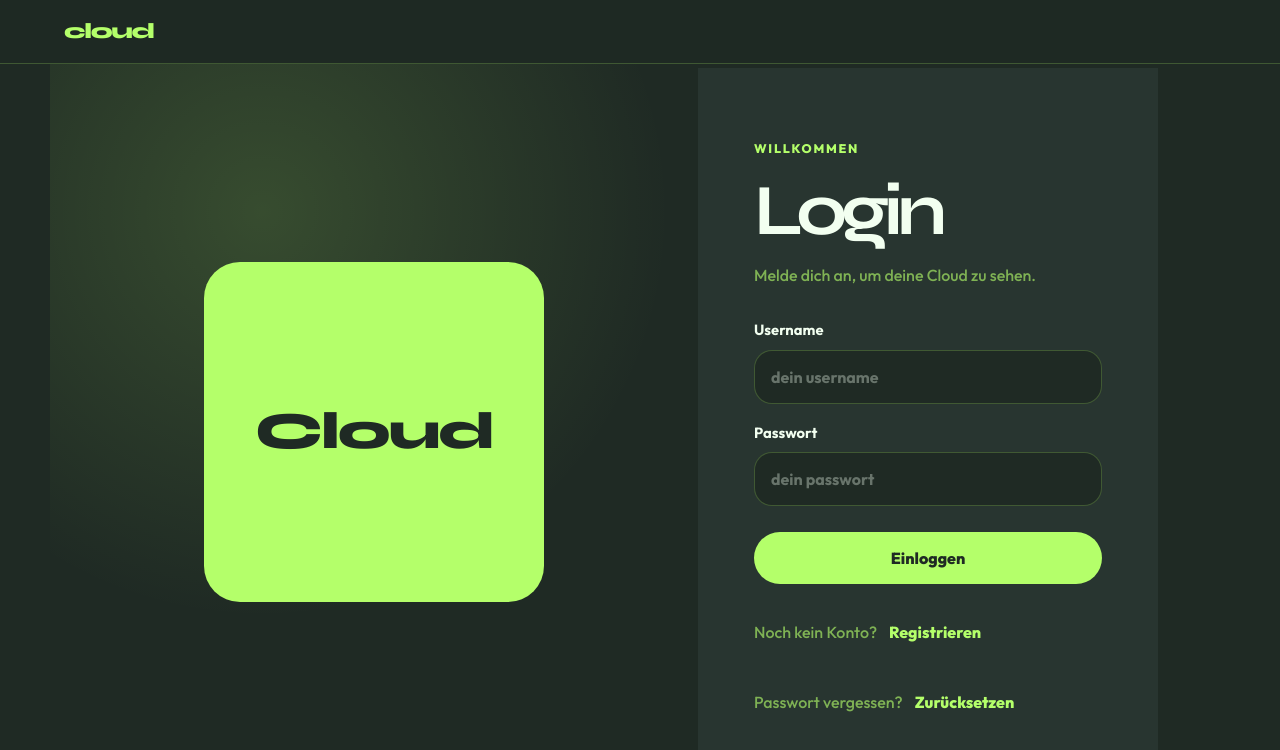
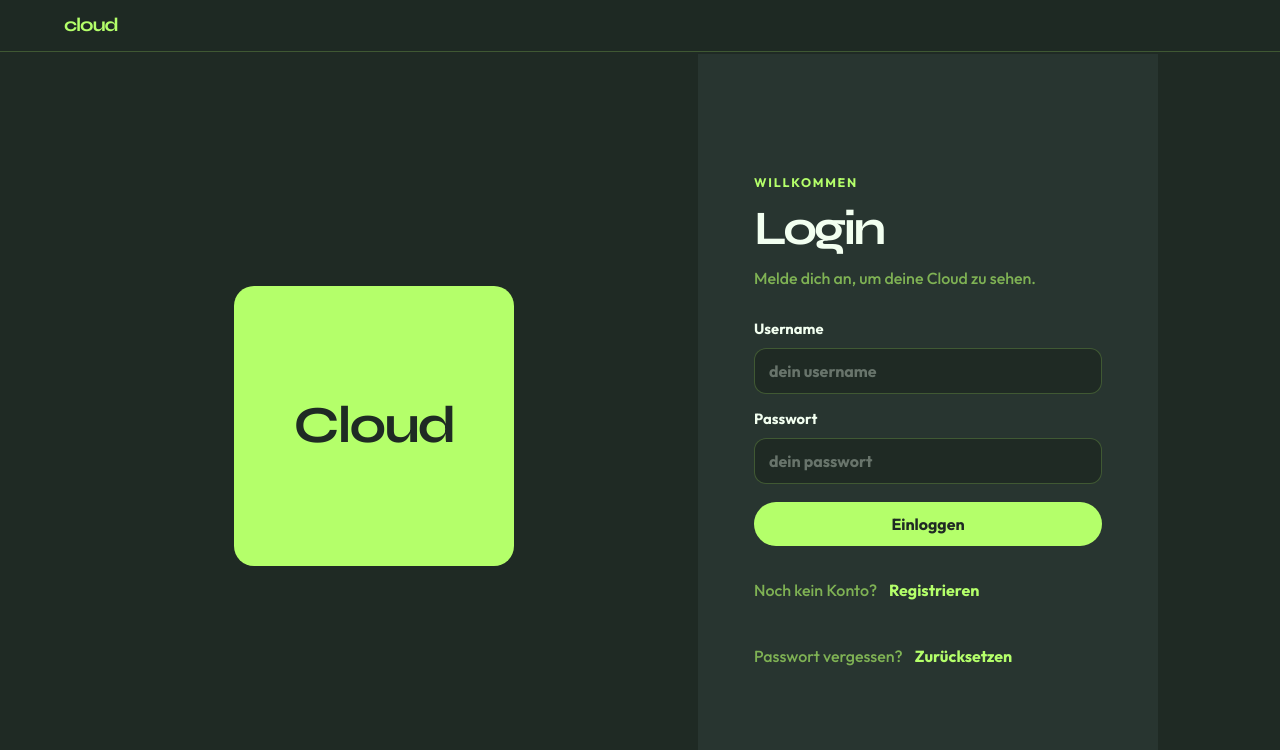
Before and after one commit to Daro48/ZickZack-Cloud, a React (Vite) app in the folder cloud-frontend/frontend/: page / in a window 1280 px wide. Shown: the top 750 px of the page. Built offline with nearby package versions, Linux system fonts and the light colour scheme; no server answers.

Commit message:
UI verbessert

```diff
--- a/cloud-frontend/frontend/src/App.css
+++ b/cloud-frontend/frontend/src/App.css
@@ -10,10 +10,10 @@
   border-bottom: 1px solid var(--border);
   backdrop-filter: blur(18px);
   display: grid;
-  gap: 12px;
+  gap: 8px;
   grid-template-columns: 1fr auto 1fr;
-  min-height: 64px;
-  padding: 12px var(--page-pad);
+  min-height: 52px;
+  padding: 8px var(--page-pad);
   position: sticky;
   top: 0;
   z-index: 5;
@@ -23,8 +23,8 @@
   justify-self: start;
   color: var(--acid-mint);
   font-family: Syne, Outfit, sans-serif;
-  font-size: clamp(1.15rem, 3vw, 1.35rem);
-  font-weight: 800;
+  font-size: clamp(1.05rem, 2.6vw, 1.2rem);
+  font-weight: 700;
   letter-spacing: -0.06em;
   text-decoration: none;
 }
@@ -50,10 +50,10 @@
   color: var(--text-muted);
   cursor: pointer;
   font: inherit;
-  font-size: 0.88rem;
-  font-weight: 800;
-  min-height: 40px;
-  padding: 8px 14px;
+  font-size: 0.84rem;
+  font-weight: 700;
+  min-height: 34px;
+  padding: 6px 12px;
 }
 
 .nav-link.is-active,
@@ -95,7 +95,7 @@
   margin: 0;
   color: var(--text-strong);
   font-size: 0.95rem;
-  font-weight: 800;
+  font-weight: 700;
 }
 
 .folder-picker-path {
@@ -135,15 +135,13 @@
 }
 
 .folder-field input {
-  background:
-    linear-gradient(160deg, rgba(180, 255, 106, 0.08), transparent 55%),
-    var(--panel);
+  background: var(--panel);
   border: 1px solid var(--border);
-  border-radius: 18px;
+  border-radius: 12px;
   color: var(--text-strong);
   font: inherit;
-  min-height: 52px;
-  padding: 12px 16px;
+  min-height: 44px;
+  padding: 10px 14px;
   width: 100%;
   transition:
     border-color 180ms ease,
@@ -156,17 +154,15 @@
 
 .folder-field input:focus {
   border-color: var(--acid-mint);
-  box-shadow: 0 0 0 4px var(--mint-soft);
+  box-shadow: 0 0 0 3px var(--mint-soft);
   outline: none;
 }
 
 .folder-select-trigger {
   align-items: center;
-  background:
-    linear-gradient(160deg, rgba(180, 255, 106, 0.08), transparent 55%),
-    var(--panel);
+  background: var(--panel);
   border: 1px solid var(--border);
-  border-radius: 18px;
+  border-radius: 12px;
   color: var(--text-strong);
   cursor: pointer;
   display: flex;
@@ -174,8 +170,8 @@
   font-weight: 700;
   gap: 12px;
   justify-content: space-between;
-  min-height: 52px;
-  padding: 12px 16px;
+  min-height: 44px;
+  padding: 10px 14px;
   text-align: left;
   width: 100%;
   transition:
@@ -189,9 +185,7 @@
 }
 
 .folder-select-trigger.is-open {
-  background:
-    linear-gradient(160deg, rgba(180, 255, 106, 0.18), transparent 60%),
-    #314239;
+  background: #314239;
 }
 
 .folder-select-trigger:disabled {
@@ -223,7 +217,7 @@
   animation: picker-in 180ms ease;
   background: rgba(20, 28, 24, 0.96);
   border: 1px solid var(--border);
-  border-radius: 18px;
+  border-radius: 12px;
   display: grid;
   gap: 6px;
   left: 0;
@@ -261,7 +255,7 @@
 
 .folder-create .secondary-button {
   margin: 0;
-  min-height: 52px;
+  min-height: 44px;
   min-width: 110px;
   padding: 10px 16px;
 }
@@ -276,7 +270,7 @@
   margin-top: 0;
   min-height: 44px;
   min-width: 160px;
-  padding: 12px 22px;
+  padding: 10px 16px;
 }
 
 .topbar-meta {
@@ -293,7 +287,7 @@
 .topbar-user {
   color: var(--text-strong);
   font-size: 0.9rem;
-  font-weight: 800;
+  font-weight: 700;
   max-width: 18ch;
   overflow: hidden;
   text-overflow: ellipsis;
@@ -308,9 +302,7 @@
   max-width: 1180px;
   min-height: calc(100svh - var(--topbar-h));
   width: 100%;
-  background:
-    radial-gradient(circle at 18% 20%, var(--mint-soft), transparent 36%),
-    var(--page-bg);
+  background: var(--page-bg);
 }
 
 .auth-shell {
@@ -328,15 +320,15 @@
 
 .auth-brand span {
   display: grid;
-  width: min(340px, 64vw);
+  width: min(280px, 56vw);
   aspect-ratio: 1;
   place-items: center;
-  border-radius: 36px;
+  border-radius: 20px;
   background: var(--acid-mint);
   color: var(--forest-graphite);
   font-family: Syne, Outfit, sans-serif;
   font-size: clamp(1.8rem, 4.4vw, 3.25rem);
-  font-weight: 800;
+  font-weight: 700;
   letter-spacing: -0.04em;
   line-height: 0.95;
   text-align: center;
@@ -353,7 +345,7 @@
 
 .auth-card {
   display: grid;
-  gap: 18px;
+  gap: 14px;
   max-width: 420px;
   width: 100%;
 }
@@ -361,7 +353,7 @@
 .eyebrow {
   color: var(--acid-mint);
   font-size: 0.78rem;
-  font-weight: 800;
+  font-weight: 700;
   letter-spacing: 0.14em;
   margin: 0;
   text-transform: uppercase;
@@ -371,8 +363,8 @@
 .home-header h1 {
   color: var(--text-strong);
   font-family: Syne, Outfit, sans-serif;
-  font-size: clamp(2.2rem, 7vw, 4.5rem);
-  letter-spacing: -0.08em;
+  font-size: clamp(1.85rem, 5vw, 3rem);
+  letter-spacing: -0.06em;
   line-height: 0.95;
   margin: 0;
   overflow-wrap: anywhere;
@@ -395,12 +387,12 @@
 .auth-card input {
   background: var(--forest-graphite);
   border: 1px solid var(--border);
-  border-radius: 18px;
+  border-radius: 12px;
   color: var(--text-strong);
   font: inherit;
   font-size: 16px;
-  min-height: 52px;
-  padding: 14px 16px;
+  min-height: 44px;
+  padding: 10px 14px;
   width: 100%;
   transition:
     border-color 180ms ease,
@@ -413,7 +405,7 @@
 
 .auth-card input:focus {
   border-color: var(--acid-mint);
-  box-shadow: 0 0 0 4px var(--mint-soft);
+  box-shadow: 0 0 0 3px var(--mint-soft);
   outline: none;
 }
 
@@ -423,15 +415,15 @@
   border-radius: 999px;
   cursor: pointer;
   font: inherit;
-  font-weight: 800;
-  min-height: 44px;
+  font-weight: 700;
+  min-height: 42px;
 }
 
 .primary-button {
   background: var(--acid-mint);
   color: var(--forest-graphite);
-  margin-top: 8px;
-  padding: 14px 22px;
+  margin-top: 4px;
+  padding: 10px 18px;
 }
 
 .auth-card .primary-button,
@@ -471,11 +463,11 @@
 .recovery-code {
   background: var(--forest-graphite);
   border: 1px solid var(--border);
-  border-radius: 18px;
+  border-radius: 12px;
   color: var(--acid-mint);
   font-family: ui-monospace, SFMono-Regular, Menlo, Consolas, monospace;
   font-size: clamp(1.4rem, 4vw, 1.8rem);
-  font-weight: 800;
+  font-weight: 700;
   letter-spacing: 0.18em;
   margin: 0;
   padding: 18px 16px;
@@ -497,7 +489,7 @@
   color: var(--acid-mint);
   cursor: pointer;
   font: inherit;
-  font-weight: 800;
+  font-weight: 700;
   min-height: 44px;
   padding: 0 4px;
 }
@@ -506,9 +498,7 @@
   display: grid;
   gap: clamp(18px, 3vw, 28px);
   min-height: calc(100svh - var(--topbar-h));
-  background:
-    radial-gradient(circle at 80% 10%, var(--mint-soft), transparent 32%),
-    linear-gradient(180deg, #24322c, var(--page-bg));
+  background: linear-gradient(180deg, #24322c, var(--page-bg));
   overflow-x: clip;
   padding-bottom: calc(28px + var(--safe-bottom));
 }
@@ -570,17 +560,15 @@
 }
 
 .picker-step {
-  background:
-    linear-gradient(160deg, rgba(180, 255, 106, 0.08), transparent 55%),
-    var(--panel);
+  background: var(--panel);
   border: 1px solid var(--border);
-  border-radius: 22px;
+  border-radius: 14px;
   color: var(--text-strong);
   cursor: pointer;
   display: grid;
   gap: 4px;
-  min-height: 104px;
-  padding: 16px 18px;
+  min-height: 84px;
+  padding: 12px 14px;
   text-align: left;
   transition:
     border-color 180ms ease,
@@ -600,15 +588,13 @@
 }
 
 .picker-step.is-open {
-  background:
-    linear-gradient(160deg, rgba(180, 255, 106, 0.18), transparent 60%),
-    #314239;
+  background: #314239;
 }
 
 .picker-step-kicker {
   color: var(--acid-mint);
   font-size: 0.7rem;
-  font-weight: 800;
+  font-weight: 700;
   letter-spacing: 0.16em;
 }
 
@@ -623,7 +609,7 @@
 .picker-step-value {
   font-family: Syne, Outfit, sans-serif;
   font-size: clamp(1.2rem, 2.8vw, 1.8rem);
-  font-weight: 800;
+  font-weight: 700;
   letter-spacing: -0.04em;
   line-height: 1.1;
 }
@@ -636,7 +622,7 @@
   animation: picker-in 180ms ease;
   background: rgba(20, 28, 24, 0.72);
   border: 1px solid var(--border);
-  border-radius: 24px;
+  border-radius: 14px;
   padding: 12px;
 }
 
@@ -672,7 +658,7 @@
   cursor: pointer;
   font-family: Syne, Outfit, sans-serif;
   font-size: 1.15rem;
-  font-weight: 800;
+  font-weight: 700;
   letter-spacing: -0.04em;
   min-height: 56px;
   padding: 12px;
@@ -707,7 +693,7 @@
   color: inherit;
   font-family: Outfit, sans-serif;
   font-size: 0.7rem;
-  font-weight: 800;
+  font-weight: 700;
   letter-spacing: 0.12em;
   opacity: 0.7;
   text-transform: uppercase;
@@ -715,7 +701,7 @@
 
 .picker-tile-month strong {
   font-size: 0.95rem;
-  font-weight: 800;
+  font-weight: 700;
 }
 
 .picker-week-list {
@@ -754,7 +740,7 @@
 .picker-week-num {
   font-family: Syne, Outfit, sans-serif;
   font-size: 1.1rem;
-  font-weight: 800;
+  font-weight: 700;
 }
 
 .picker-week-range {
@@ -778,7 +764,7 @@
   color: var(--text-strong);
   font-family: Syne, Outfit, sans-serif;
   font-size: clamp(1.25rem, 3vw, 2rem);
-  font-weight: 800;
+  font-weight: 700;
   letter-spacing: -0.04em;
   margin: 0;
 }
@@ -791,7 +777,7 @@
 
 .empty-panel {
   border: 1px dashed var(--border);
-  border-radius: 22px;
+  border-radius: 14px;
   color: var(--text-muted);
   display: grid;
   gap: 6px;
@@ -803,7 +789,7 @@
   color: var(--text-strong);
   font-family: Syne, Outfit, sans-serif;
   font-size: clamp(1.05rem, 3vw, 1.25rem);
-  font-weight: 800;
+  font-weight: 700;
   margin: 0;
 }
 
@@ -827,7 +813,7 @@
 .media-frame {
   background: #17201c;
   border: 1px solid var(--border);
-  border-radius: 18px;
+  border-radius: 12px;
   overflow: hidden;
 }
 
@@ -852,7 +838,7 @@
 .media-meta span:first-child {
   color: var(--acid-mint);
   font-size: 0.72rem;
-  font-weight: 800;
+  font-weight: 700;
   letter-spacing: 0.12em;
   text-transform: uppercase;
 }
@@ -875,18 +861,16 @@
 }
 
 .dropzone {
-  background:
-    linear-gradient(160deg, rgba(180, 255, 106, 0.1), transparent 55%),
-    var(--panel);
+  background: var(--panel);
   border: 1px dashed rgba(180, 255, 106, 0.45);
-  border-radius: 24px;
+  border-radius: 16px;
   color: var(--text-strong);
   cursor: pointer;
   display: grid;
   gap: 8px;
   justify-items: start;
-  min-height: 180px;
-  padding: clamp(22px, 4vw, 36px);
+  min-height: 148px;
+  padding: clamp(18px, 3vw, 28px);
   text-align: left;
   transition:
     border-color 180ms ease,
@@ -897,9 +881,7 @@
 
 .dropzone:hover:not(:disabled),
 .dropzone.is-dragging {
-  background:
-    linear-gradient(160deg, rgba(180, 255, 106, 0.2), transparent 60%),
-    #314239;
+  background: #314239;
   border-color: var(--acid-mint);
   transform: none;
 }
@@ -913,7 +895,7 @@
 .dropzone-title {
   font-family: Syne, Outfit, sans-serif;
   font-size: clamp(1.2rem, 3vw, 1.7rem);
-  font-weight: 800;
+  font-weight: 700;
   letter-spacing: -0.04em;
 }
 
@@ -954,7 +936,7 @@
   color: var(--text-muted);
   display: flex;
   flex-wrap: wrap;
-  font-weight: 800;
+  font-weight: 700;
   gap: 12px;
 }
 
@@ -976,7 +958,7 @@
 .bunch-progress-panel {
   background: rgba(20, 28, 24, 0.92);
   border: 1px solid var(--border);
-  border-radius: 18px;
+  border-radius: 12px;
   display: grid;
   gap: 10px;
   margin: 0 var(--page-pad);
@@ -1003,7 +985,7 @@
 .bunch-progress-live {
   color: var(--acid-mint);
   font-size: 0.82rem;
-  font-weight: 800;
+  font-weight: 700;
   letter-spacing: 0.06em;
   text-transform: uppercase;
 }
@@ -1011,7 +993,7 @@
 .bunch-progress {
   background: rgba(0, 0, 0, 0.28);
   border-radius: 999px;
-  height: 12px;
+  height: 6px;
   overflow: hidden;
   width: 100%;
 }
@@ -1100,7 +1082,7 @@
 .bunch-item-status {
   color: var(--acid-mint);
   font-size: 0.78rem;
-  font-weight: 800;
+  font-weight: 700;
   letter-spacing: 0.04em;
   max-width: 28ch;
   text-align: right;
@@ -1133,7 +1115,7 @@
 
 @media (max-width: 900px) {
   :root {
-    --topbar-h: 120px;
+    --topbar-h: 104px;
   }
 
   .auth-page {
@@ -1145,7 +1127,7 @@
     grid-template-columns: 1fr;
     min-height: auto;
     width: min(100%, 440px);
-    border-radius: 24px;
+    border-radius: 14px;
     overflow: hidden;
     border: 1px solid var(--border);
     background: var(--panel);
@@ -1225,8 +1207,8 @@
   }
 
   .picker-step {
-    min-height: 88px;
-    padding: 12px;
+    min-height: 76px;
+    padding: 10px;
   }
 
   .picker-step-kicker {
@@ -1265,7 +1247,7 @@
 
 @media (max-width: 640px) {
   :root {
-    --topbar-h: 118px;
+    --topbar-h: 100px;
     --page-pad: 14px;
   }
 
@@ -1324,7 +1306,7 @@
   }
 
   .picker-panel {
-    border-radius: 18px;
+    border-radius: 12px;
     padding: 10px;
   }
 
--- a/cloud-frontend/frontend/src/index.css
+++ b/cloud-frontend/frontend/src/index.css
@@ -11,7 +11,7 @@
   --error: #ff8f8f;
   --error-soft: rgba(255, 143, 143, 0.14);
   --page-pad: clamp(16px, 5vw, 72px);
-  --topbar-h: 72px;
+  --topbar-h: 56px;
   --safe-bottom: env(safe-area-inset-bottom, 0px);
 
   color: var(--text-strong);
@@ -55,11 +55,5 @@ button {
   transition:
     background-color 180ms ease,
     color 180ms ease,
-    transform 180ms ease;
+    border-color 180ms ease;
 }
-
-@media (hover: hover) and (pointer: fine) {
-  button:hover {
-    transform: translateY(-1px);
-  }
-}
```
